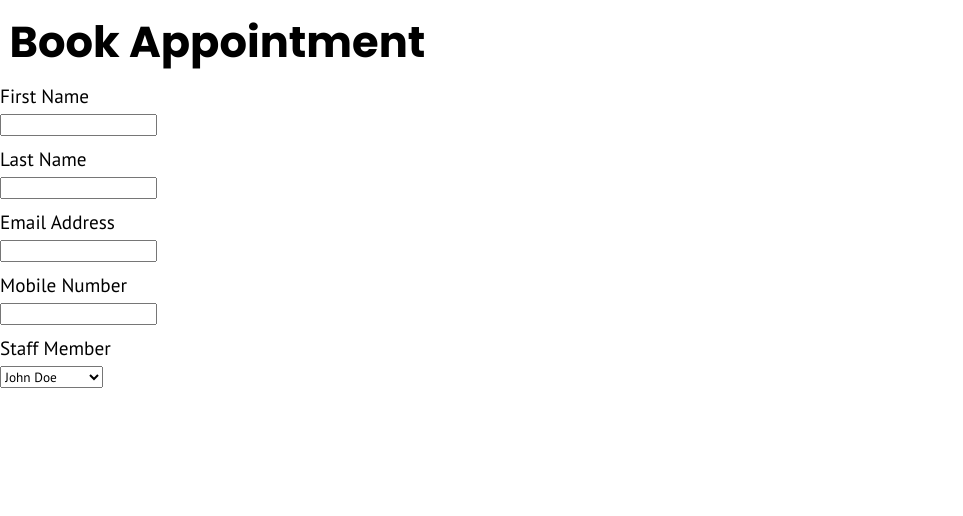
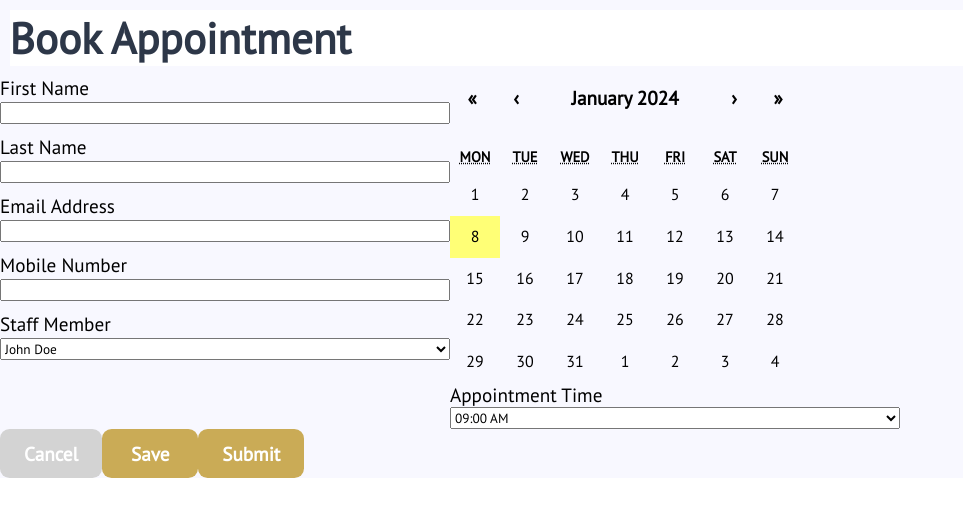
Before and after one commit to nology-tech/verde-client-project, a React (Vite) app: page /bookAppointment in a window 1280 px wide. Shown: the top 516 px of the page, without its empty margins (0-963 px from the left). Built offline with nearby package versions, Linux system fonts and the light colour scheme.

Commit message:
completed mobile and desktop view

```diff
--- a/package.json
+++ b/package.json
@@ -13,6 +13,8 @@
   "dependencies": {
     "firebase": "^10.7.1",
     "react": "^18.2.0",
+    "react-calendar": "^4.7.0",
+    "react-datepicker": "^4.25.0",
     "react-dom": "^18.2.0",
     "react-router-dom": "^6.13.0"
   },
--- a/src/pages/BookAppointment/BookAppointment.scss
+++ b/src/pages/BookAppointment/BookAppointment.scss
@@ -1,24 +1,113 @@
+@import "../../styles/_variables.scss";
+@import "react-calendar/dist/Calendar.css"; //react-calendar default stylesheet
+
+@media screen and (min-width: $mobile-breakpoint) {
   .book-appointment {
-    display: flex;
+    background-color: $clr-secondary-lt;
 
-    &_header {
-        color: black;
+    &__header {
+      color: $clr-primary-dk;
+      background-color: $clr-white;
+      font-family: "PT Sans";
     }
 
-
+    &__form {
+      &--leftside {
+        display: flex;
+        flex-direction: column;
       }
 
+      &--rightside {
+      }
+    }
+
+    .calendar-desktop {
+      display: none;
+    }
+  }
+}
+
+@media screen and (min-width: $tablet-breakpoint) {
+  .calendar-desktop {
+    display: none;
+  }
+}
+
+@media screen and (min-width: $desktop-breakpoint) {
+  .book-appointment {
+    background-color: $clr-secondary-lt;
+
+    &__header {
+      color: $clr-primary-dk;
+      background-color: $clr-white;
+      font-family: "PT Sans";
+    }
+
+    &__form {
+      &__header {
+        background-color: $clr-white;
+        font-family: "PT Sans";
+      }
+
+      display: flex;
+      flex-direction: row;
+      .calendar-desktop {
+        display: block;
+        background-color: $clr-secondary-lt;
+        border: none;
+      }
+
+      &--leftside {
+        width: 450px;
+
+        display: flex;
+        justify-content: flex-start;
+        flex-direction: column;
         label {
           color: black;
           display: flex;
-    flex-direction: column;
+
           margin-bottom: 2px;
         }
 
         input {
           margin-bottom: 10px;
+          width: 450px;
         }
 
         select {
           color: black;
+          width: 450px;
         }
+
+        option {
+          width: 450px;
+        }
+
+        label {
+          width: 450px;
+        }
+      }
+
+      &--rightside {
+        width: 450px;
+        display: flex;
+        justify-content: flex-end;
+        flex-direction: column;
+
+        select {
+          color: black;
+          width: 450px;
+        }
+
+        option {
+          width: 450px;
+        }
+
+        label {
+          width: 450px;
+        }
+      }
+    }
+  }
+}
--- a/src/pages/BookAppointment/BookAppointment.tsx
+++ b/src/pages/BookAppointment/BookAppointment.tsx
@@ -1,69 +1,93 @@
-import "./BookAppointment.scss"
-
+import "./BookAppointment.scss";
+import Calendar from "react-calendar";
+import Button from "../../components/Button/Button";
 
 type Staff = {
   id: number;
   name: string;
 };
 
+const handleClick = () => {
+  console.log("add handleclick logic to this later");
+};
 
 const BookAppointment = () => {
-
   const staffList: Staff[] = [
-        { id: 1, name: 'John Doe' },
-        { id: 2, name: 'Jane Smith' },
-        { id: 3, name: 'Bob Johnson' },
-        { id: 4, name: 'Alice Williams' },
-        { id: 5, name: 'Charlie Brown' },
-        { id: 6, name: 'Emily Davis' },
-        { id: 7, name: 'Frank White' },
-        { id: 8, name: 'Grace Miller' },
-        { id: 9, name: 'Henry Wilson' },
-        { id: 10, name: 'Ivy Robinson' },
+    { id: 1, name: "John Doe" },
+    { id: 2, name: "Jane Smith" },
+    { id: 3, name: "Bob Johnson" },
+    { id: 4, name: "Alice Williams" },
+    { id: 5, name: "Charlie Brown" },
+    { id: 6, name: "Emily Davis" },
+    { id: 7, name: "Frank White" },
+    { id: 8, name: "Grace Miller" },
+    { id: 9, name: "Henry Wilson" },
+    { id: 10, name: "Ivy Robinson" },
   ];
 
+  const timeIntervals: string[] = [];
+  const startTime = new Date();
+  startTime.setHours(9, 0, 0);
+  const endTime = new Date();
+  endTime.setHours(17, 3, 0);
+
+  while (startTime < endTime) {
+    timeIntervals.push(
+      startTime.toLocaleTimeString([], { hour: "2-digit", minute: "2-digit" })
+    );
+    startTime.setMinutes(startTime.getMinutes() + 30);
+  }
 
   return (
+    <div className="book-appointment">
+      <h1 className="book-appointment__header">Book Appointment</h1>
+      {/* uses npmjs react-calendar package */}
 
-        <div className="book-appointment_container">
-            <h1 className="book-appointment_header">Book Appointment</h1>
-            <form className="book-appointment_form">
+      <form className="book-appointment__form">
+        <div className="book-appointment__form--leftside">
           <label>First Name</label>
-                <input
-                type="text"
-                name="firstName"
-                ></input>
+          <input type="text" name="firstName"></input>
           <label>Last Name</label>
-                <input
-                type="text"
-                name="lastName"
-                ></input>
+          <input type="text" name="lastName"></input>
           <label>Email Address</label>
-                <input
-                type="email"
-                name="emailAddress"
-                ></input>
+          <input type="email" name="emailAddress"></input>
           <label>Mobile Number</label>
-                <input
-                type="text"
-                name="mobileNumber"
-                ></input>
+          <input type="text" name="mobileNumber"></input>
           <label>Staff Member</label>
-                <select
-                name="staffMember"
-                >
-                    <option value=""
-                    disabled>Select Staff</option>
+          <select name="staffMember">
+            <option value="" disabled>
+              Select Staff
+            </option>
 
             {staffList.map((staff) => (
-                        <option key={staff.id} value={staff.name}>{staff.name}</option>
+              <option key={staff.id} value={staff.name}>
+                {staff.name}
+              </option>
             ))}
           </select>
-            </form>
-
         </div>
 
-    )
-}
+        <div className="book-appointment__form--rightside">
+          <Calendar className="calendar-desktop" />
+          <label>Appointment Time</label>
+          <select name="appointmentTime">
+            <option value="" disabled>
+              Select Time
+            </option>
+            {timeIntervals.map((time, index) => (
+              <option key={index} value={time}>
+                {time}
+              </option>
+            ))}
+          </select>
+        </div>
+      </form>
+      {/* button component needs buttonprops so we cana hide the submit button on desktop view and show it on mobile view */}
+      <Button label="Cancel" variant="grey" onClick={handleClick} />
+      <Button label="Save" variant="yellow" onClick={handleClick} />
+      <Button label="Submit" variant="yellow" onClick={handleClick} />
+    </div>
+  );
+};
 
-export default BookAppointment
+export default BookAppointment;
```
Also changed, not shown: 1 other file (tests, documents, lock files or other folders). Lines whose indentation alone changed are shown as unchanged.
